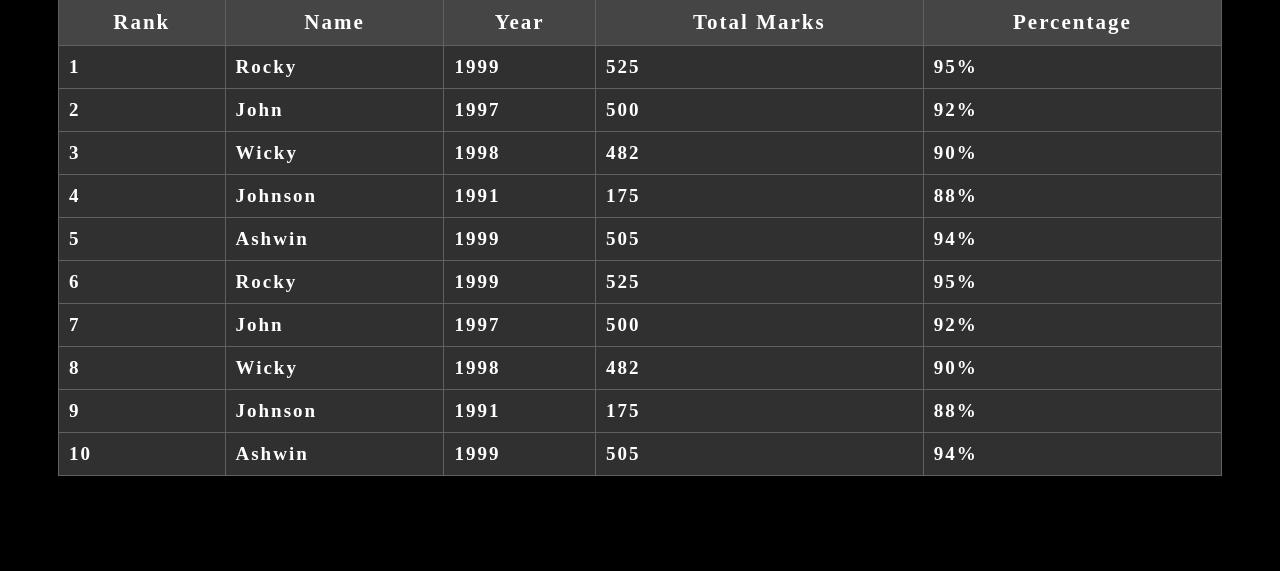
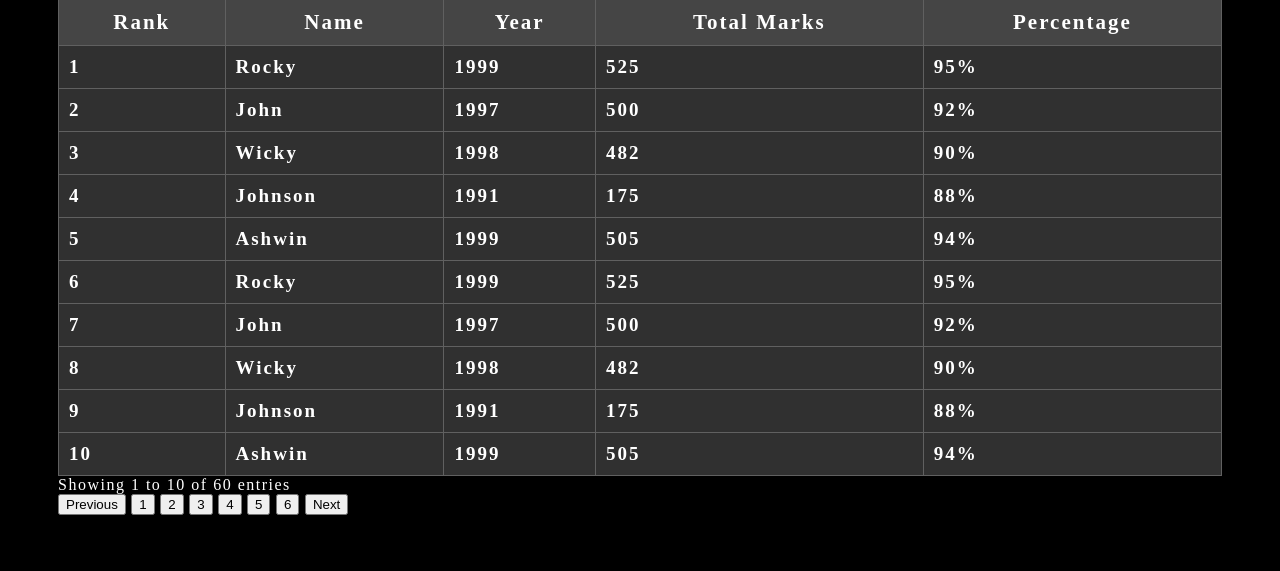
Before and after one commit to ChesterLen/JavaScript-pagination, a Django app: page / in a window 1280 px wide. Shown: the part 29-600 px from the top of the page. Run offline with Django 5.2, Linux system fonts and the light colour scheme.

Commit message:
Page buttons added

```diff
--- a/templates/index.html
+++ b/templates/index.html
@@ -94,6 +94,20 @@
         </tr>
         </tbody>
     </table>
+
+    <div class="footer">
+        <span>Showing 1 to 10 of 60 entries</span>
+        <div class="index_buttons">
+            <button>Previous</button>
+            <button>1</button>
+            <button>2</button>
+            <button>3</button>
+            <button>4</button>
+            <button>5</button>
+            <button>6</button>
+            <button>Next</button>
+        </div>
+    </div>
 </div>
 
 <script src="https://cdnjs.cloudflare.com/ajax/libs/jquery/3.7.1/jquery.min.js"></script>
```
